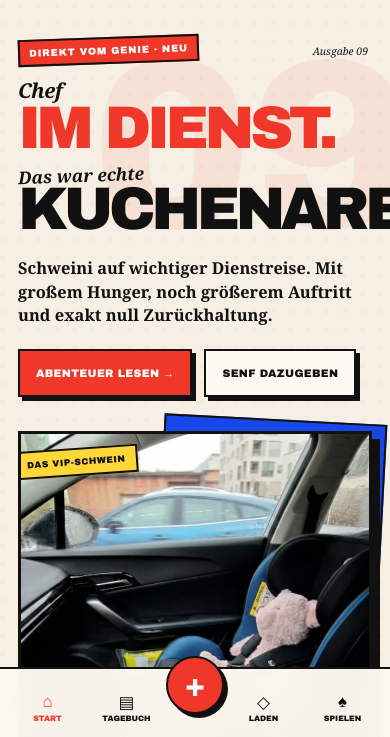
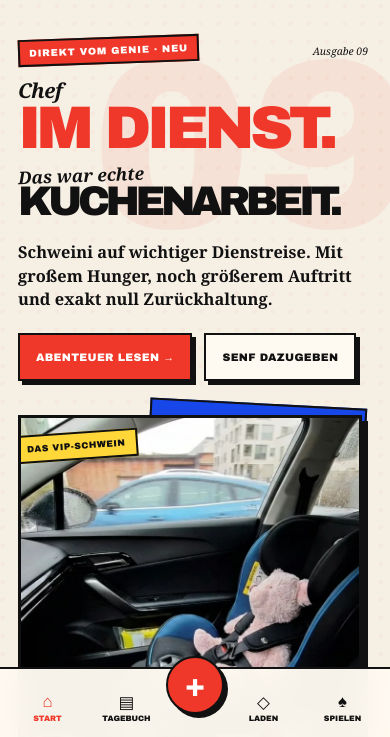
Before and after one commit to VibeJaro/Schweini_Diary, a website with bundled scripts: page index.html in a window 390 px wide. Shown: the part 105-842 px from the top of the page. Built offline with nearby package versions, Linux system fonts and the light colour scheme.

Commit message:
Prevent mobile hero clipping

```diff
--- a/site.css
+++ b/site.css
@@ -574,6 +574,11 @@ a {
   line-height: .86;
 }
 
+.hero-title__fit {
+  max-width: 100%;
+  white-space: nowrap;
+}
+
 .hero-title__top {
   margin-bottom: .18em;
   font-family: var(--serif);
@@ -622,6 +627,7 @@ a {
 .hero-stage {
   position: relative;
   isolation: isolate;
+  margin-right: 10px;
 }
 
 .hero-stage::before {
@@ -629,7 +635,7 @@ a {
   position: absolute;
   z-index: -1;
   top: -12px;
-  right: -10px;
+  right: 0;
   width: 62%;
   height: 42%;
   background: var(--blue);
@@ -640,7 +646,7 @@ a {
 .hero-stage__photo {
   position: relative;
   border: 3px solid var(--ink);
-  box-shadow: 8px 8px 0 var(--ink);
+  box-shadow: 6px 6px 0 var(--ink);
   overflow: hidden;
 }
 
@@ -2575,6 +2581,7 @@ dialog::backdrop {
   .hero-stage {
     grid-column: 2;
     grid-row: 1 / span 2;
+    margin-right: 10px;
   }
   .story-feature {
     grid-template-columns: 1.05fr .95fr;
--- a/site.js
+++ b/site.js
@@ -572,9 +572,9 @@ function renderHome() {
             </div>
             <h1 class="hero-title">
               <span class="hero-title__top" id="hero-line-1">${escapeHtml(slide.lines[0])}</span>
-              <span class="hero-title__red" id="hero-line-2">${escapeHtml(slide.lines[1])}</span>
+              <span class="hero-title__red hero-title__fit" id="hero-line-2">${escapeHtml(slide.lines[1])}</span>
               <span class="hero-title__script" id="hero-line-3">${escapeHtml(slide.lines[2])}</span>
-              <span id="hero-line-4">${escapeHtml(slide.lines[3])}</span>
+              <span class="hero-title__fit" id="hero-line-4">${escapeHtml(slide.lines[3])}</span>
             </h1>
             <p class="hero-deck" id="hero-deck">${escapeHtml(slide.deck)}</p>
             <div class="hero-actions">
@@ -1015,7 +1015,10 @@ function renderRoute(options = {}) {
   updateNavigation(route);
 
   if (!options.preserveScroll) window.scrollTo({ top: 0, behavior: "instant" });
-  if (route === "/") startHeroRotation();
+  if (route === "/") {
+    fitHeroLines();
+    startHeroRotation();
+  }
 }
 
 function updateNavigation(route) {
@@ -1049,10 +1052,35 @@ function setHeroSlide(index, userInitiated = false) {
     document.querySelectorAll("[data-hero-index]").forEach((button, buttonIndex) => {
       button.classList.toggle("is-active", buttonIndex === state.heroIndex);
     });
+    fitHeroLines();
     image.classList.remove("is-changing");
   }, 170);
 
   if (userInitiated) startHeroRotation();
+}
+
+function fitHeroLines() {
+  const title = document.querySelector(".hero-title");
+  const lines = title?.querySelectorAll(".hero-title__fit");
+  if (!title || !lines?.length) return;
+
+  lines.forEach((line) => {
+    line.style.fontSize = "";
+  });
+
+  window.requestAnimationFrame(() => {
+    const availableWidth = title.clientWidth - 8;
+    lines.forEach((line) => {
+      const range = document.createRange();
+      range.selectNodeContents(line);
+      const textWidth = range.getBoundingClientRect().width;
+      if (textWidth <= availableWidth) return;
+
+      const naturalSize = Number.parseFloat(window.getComputedStyle(line).fontSize);
+      const fittedSize = naturalSize * (availableWidth / textWidth) * .98;
+      line.style.fontSize = `${fittedSize}px`;
+    });
+  });
 }
 
 function startHeroRotation() {
@@ -1488,8 +1516,11 @@ lightbox.addEventListener("click", (event) => {
   if (event.target === lightbox) lightbox.close();
 });
 window.addEventListener("hashchange", () => renderRoute());
+window.addEventListener("resize", fitHeroLines);
 
 renderRoute();
 updateTicker();
 initIntro();
 loadLiveData();
+
+document.fonts?.ready.then(fitHeroLines);
```
